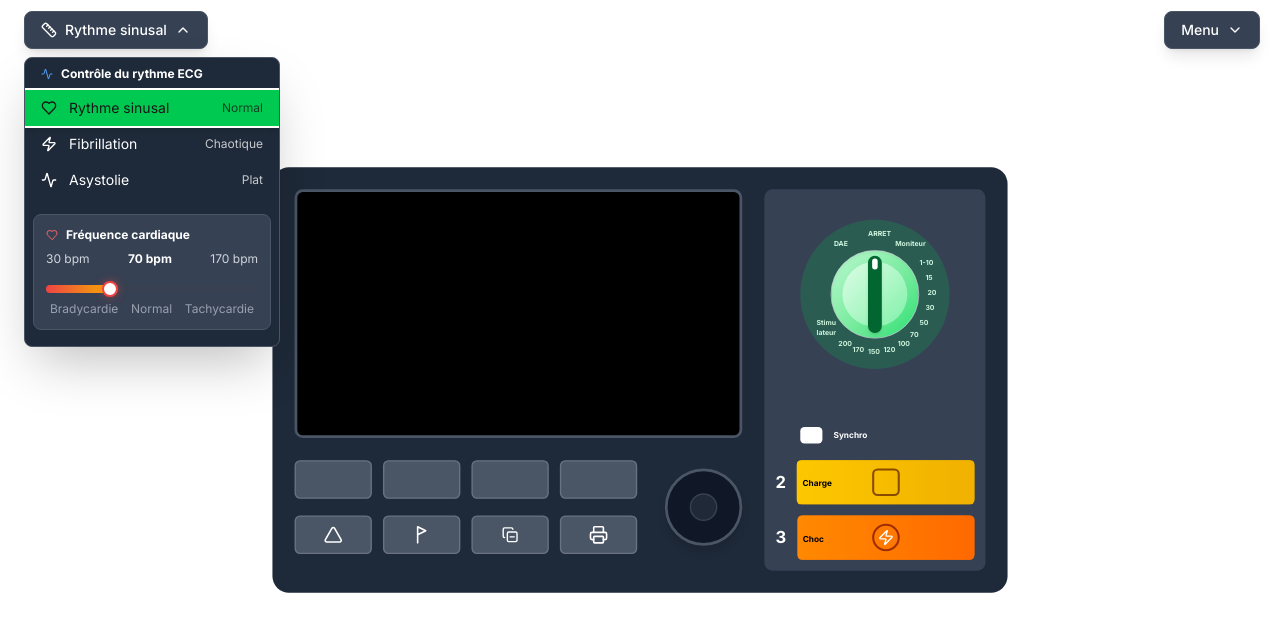
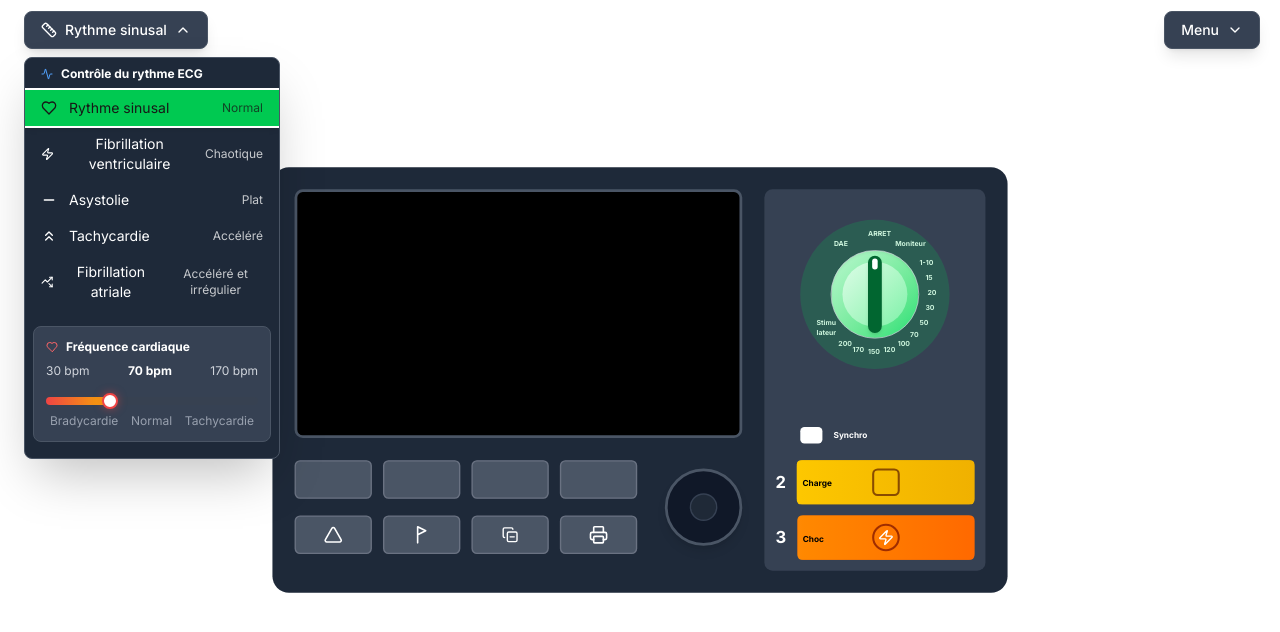
Before and after one commit to Samouz75/Defib_simulation, a Next.js app: page / in a window 1280 px wide. Both pictures are taken after a click on the button "Rythme sinusal". Shown: the top 632 px of the page. Built offline with nearby package versions, Linux system fonts and the light colour scheme.

Commit message:
added new rhythm types for "tachycardie" and "fibrillationAtriale" in the ECG rhythm dropdown and controller. Adjusted related display logic and data structures accordingly.

```diff
--- a/src/app/components/ScreenDisplay/DAEDisplay.tsx
+++ b/src/app/components/ScreenDisplay/DAEDisplay.tsx
@@ -325,7 +325,7 @@ const DAEDisplay: React.FC<DAEDisplayProps> = ({
                 </div>
                 <div className="flex flex-row items-center gap-x-2">
                   <div className="text-green-400 text-4xl font-bold">
-                    {rhythmType === "fibrillation"
+                    {rhythmType === "fibrillationVentriculaire"
                       ? "--"
                       : rhythmType === "asystole"
                         ? "0"
@@ -383,7 +383,7 @@ const DAEDisplay: React.FC<DAEDisplayProps> = ({
               />
               <div className="w-full text-xs font-bold text-green-400 text-right ">
                 <span>
-                  {rhythmType === "fibrillation"
+                  {rhythmType === "fibrillationVentriculaire"
                     ? "Fibrillation ventriculaire"
                     : rhythmType === "asystole"
                       ? "Asystolie"
--- a/src/app/components/ScreenDisplay/ManuelDisplay.tsx
+++ b/src/app/components/ScreenDisplay/ManuelDisplay.tsx
@@ -82,7 +82,7 @@ const ManuelDisplay: React.FC<ManuelDisplayProps> = ({
             </div>
             <div className="flex flex-row items-center gap-x-2">
               <div className="text-green-400 text-4xl font-bold">
-                {rhythmType === 'fibrillation' ? '--' : rhythmType === 'asystole' ? '0' : heartRate}
+                {rhythmType === 'fibrillationVentriculaire' ? '--' : rhythmType === 'asystole' ? '0' : heartRate}
               </div>
               <div className="text-green-400 text-xs">120</div>
             </div>
@@ -110,7 +110,7 @@ const ManuelDisplay: React.FC<ManuelDisplayProps> = ({
             <div className="flex flex-col ">
               <div className="text-blue-400 text-xs">Pouls</div>
               <div className="text-blue-400 text-4xl font-bold">
-                {rhythmType === 'fibrillation' ? '--' : rhythmType === 'asystole' ? '0' : heartRate}
+                {rhythmType === 'fibrillationVentriculaire' ? '--' : rhythmType === 'asystole' ? '0' : heartRate}
               </div>
             </div>
             <div className="flex flex-col ">
@@ -132,7 +132,7 @@ const ManuelDisplay: React.FC<ManuelDisplayProps> = ({
           />
           <div className="w-full text-xs font-bold text-green-400 text-right ">
             <span>
-              {rhythmType === 'fibrillation' ? 'Fibrillation ventriculaire' :
+              {rhythmType === 'fibrillationVentriculaire' ? 'Fibrillation ventriculaire' :
                rhythmType === 'asystole' ? 'Asystolie' : 'Rythme sinusal'}
             </span>
           </div>
--- a/src/app/components/ScreenDisplay/MonitorDisplay.tsx
+++ b/src/app/components/ScreenDisplay/MonitorDisplay.tsx
@@ -73,7 +73,7 @@ const MonitorDisplay: React.FC<MonitorDisplayProps> = ({
             </div>
             <div className="flex flex-row items-center gap-x-2">
               <div className="text-green-400 text-4xl font-bold">
-                {rhythmType === 'fibrillation' ? '--' : rhythmType === 'asystole' ? '0' : heartRate}
+                {rhythmType === 'fibrillationVentriculaire' ? '--' : rhythmType === 'asystole' ? '0' : heartRate}
               </div>
               <div className="text-green-400 text-xs">120</div>
             </div>
@@ -101,7 +101,7 @@ const MonitorDisplay: React.FC<MonitorDisplayProps> = ({
             <div className="flex flex-col items-center">
               <div className="text-blue-400 text-xs">Pouls</div>
               <div className="text-blue-400 text-4xl font-bold">
-                {rhythmType === 'fibrillation' ? '--' : rhythmType === 'asystole' ? '0' : heartRate}
+                {rhythmType === 'fibrillationVentriculaire' ? '--' : rhythmType === 'asystole' ? '0' : heartRate}
               </div>
             </div>
             <div className="flex flex-col items-center">
--- a/src/app/components/ScreenDisplay/StimulateurDisplay.tsx
+++ b/src/app/components/ScreenDisplay/StimulateurDisplay.tsx
@@ -89,7 +89,7 @@ return (
             </div>
             <div className="flex flex-row items-center gap-x-2">
               <div className="text-green-400 text-4xl font-bold">
-                {rhythmType === 'fibrillation' ? '--' : rhythmType === 'asystole' ? '30' : heartRate}
+                {rhythmType === 'fibrillationVentriculaire' ? '--' : rhythmType === 'asystole' ? '30' : heartRate}
               </div>
               <div className="text-green-400 text-xs">120</div>
             </div>
@@ -117,7 +117,7 @@ return (
             <div className="flex flex-col ">
               <div className="text-blue-400 text-xs">Pouls</div>
               <div className="text-blue-400 text-4xl font-bold">
-                {rhythmType === 'fibrillation' ? '--' : rhythmType === 'asystole' ? '30' : heartRate}
+                {rhythmType === 'fibrillationVentriculaire' ? '--' : rhythmType === 'asystole' ? '30' : heartRate}
               </div>
             </div>
             <div className="flex flex-col ">
@@ -144,8 +144,8 @@ return (
           />
           <div className="w-full text-xs font-bold text-green-400 text-right ">
             <span>
-              {rhythmType === 'fibrillation' ? 'Fibrillation ventriculaire' :
-               rhythmType === 'asystole' ? 'BAV 3 - 30/min' : 'Rythme sinusal'}
+              {rhythmType === 'fibrillationVentriculaire' ? 'Fibrillation ventriculaire' :
+               rhythmType === 'asystole'  ? 'Asystolie' : 'Rythme sinusal'}
             </span>
           </div>
         </div>
--- a/src/app/components/controls/ECGRhythmDropdown.tsx
+++ b/src/app/components/controls/ECGRhythmDropdown.tsx
@@ -1,5 +1,5 @@
 import React, { useState, useRef, useEffect } from 'react';
-import { ChevronDown, Heart, Activity, Zap, Ruler } from 'lucide-react';
+import { ChevronDown, Heart, Activity, Zap, Ruler, ChevronsUp, TrendingUpDown, Minus } from 'lucide-react';
 import type { RhythmType } from '../graphsdata/ECGRhythms';
 
 interface ECGRhythmDropdownProps {
@@ -42,8 +42,8 @@ const ECGRhythmDropdown: React.FC<ECGRhythmDropdownProps> = ({
       description: 'Normal',
     },
     {
-      type: 'fibrillation' as RhythmType,
-      label: 'Fibrillation',
+      type: 'fibrillationVentriculaire' as RhythmType,
+      label: 'Fibrillation ventriculaire',
       icon: <Zap className="w-4 h-4" />,
       color: 'bg-red-500 hover:bg-red-600',
       description: 'Chaotique',
@@ -51,9 +51,23 @@ const ECGRhythmDropdown: React.FC<ECGRhythmDropdownProps> = ({
     {
       type: 'asystole' as RhythmType,
       label: 'Asystolie',
-      icon: <Activity className="w-4 h-4" />,
+      icon: <Minus className="w-4 h-4" />,
       color: 'bg-gray-500 hover:bg-gray-600',
       description: 'Plat',
+    },
+    {
+      type: 'tachycardie' as RhythmType,
+      label: 'Tachycardie',
+      icon: <ChevronsUp className="w-4 h-4" />,
+      color: 'bg-purple-500 hover:bg-purple-600',
+      description: 'Accéléré',
+    },
+    {
+      type: 'fibrillationAtriale' as RhythmType,
+      label: 'Fibrillation atriale',
+      icon: <TrendingUpDown className="w-4 h-4" />,
+      color: 'bg-blue-500 hover:bg-blue-600',
+      description: 'Accéléré et irrégulier',
     },
   ];
 
--- a/src/app/components/controls/RhythmController.tsx
+++ b/src/app/components/controls/RhythmController.tsx
@@ -26,8 +26,8 @@ const RhythmController: React.FC<RhythmControllerProps> = ({
       description: 'Normal'
     },
     {
-      type: 'fibrillation' as RhythmType,
-      label: 'Fibrillation',
+      type: 'fibrillationVentriculaire' as RhythmType,
+      label: 'Fibrillation ventriculaire',
       icon: <Zap className="w-4 h-4" />,
       color: 'bg-red-500 hover:bg-red-600',
       description: 'Chaotique'
@@ -38,6 +38,20 @@ const RhythmController: React.FC<RhythmControllerProps> = ({
       icon: <Activity className="w-4 h-4" />,
       color: 'bg-gray-500 hover:bg-gray-600',
       description: 'Plat'
+    },
+    {
+      type: 'tachycardie' as RhythmType,
+      label: 'Tachycardie',
+      icon: <Activity className="w-4 h-4" />,
+      color: 'bg-red-500 hover:bg-red-600',
+      description: 'Accéléré'
+    },
+    {
+      type: 'fibrillationAtriale' as RhythmType,
+      label: 'Fibrillation atriale',
+      icon: <Activity className="w-4 h-4" />,
+      color: 'bg-red-500 hover:bg-red-600',
+      description: 'Accéléré et irrégulier'
     }
   ];
 
--- a/src/app/components/graphsdata/ECGDisplay.tsx
+++ b/src/app/components/graphsdata/ECGDisplay.tsx
@@ -35,7 +35,7 @@ const ECGDisplay: React.FC<ECGDisplayProps> = ({
       return new Array(200).fill(2);
     }
 
-    if (rhythmType === 'fibrillation') {
+    if (rhythmType === 'fibrillationVentriculaire') {
       return [...baseData];
     }
 
@@ -61,7 +61,7 @@ const ECGDisplay: React.FC<ECGDisplayProps> = ({
     const state = animationState.current;
 
     // Mettre à jour la vitesse selon le rythme
-    state.SCROLL_SPEED = rhythmType === 'fibrillation' ? 120 : 60;
+    state.SCROLL_SPEED = rhythmType === 'fibrillationVentriculaire' ? 120 : 60;
 
     // Créer le buffer cyclique
     state.currentBuffer = createCycleBuffer(rhythmType, heartRate);
--- a/src/app/components/graphsdata/ECGRhythms.ts
+++ b/src/app/components/graphsdata/ECGRhythms.ts
@@ -1,4 +1,4 @@
-export type RhythmType = 'sinus' | 'fibrillation' | 'asystole';
+export type RhythmType = 'sinus' | 'fibrillationVentriculaire' | 'asystole' | 'tachycardie' | 'fibrillationAtriale';
 
 export interface ECGRhythm {
   name: string;
@@ -36,16 +36,81 @@ const fibrillationRhythm: number[] = [
   54.07, 65.92, 66.43, 67.98, 63.86, 49.44, 37.59, 30.9, 33.47, 32.96
 ];
 
-// Asystolie (ligne plate)
-const asystoleRhythm: number[] = new Array(100).fill(2);
+const tachycardieRhythm: number[] = [
+  4.51, 4.74, 5.22, 7.12, 9.97, 14.24, 20.64, 32.27, 48.88, 66.44,
+  77.11, 72.6, 62.88, 53.38, 46.03, 38.67, 28.95, 18.98, 11.39, 7.83,
+  5.93, 4.27, 4.03, 5.22, 6.41, 9.73, 16.37, 29.18, 46.98, 65.49,
+  76.88, 74.5, 64.3, 56, 49.35, 43.18, 33.69, 20.88, 10.91, 4.98,
+  3.32, 1.9, 0.71, 0.47, 1.66, 4.98, 11.15, 23.73, 40.81, 60.74,
+  75.93, 81.38, 74.27, 60.74, 48.16, 36.54, 25.39, 14.95, 7.36, 3.56,
+  1.66, 1.42, 1.42, 2.61, 4.03, 7.36, 12.1, 20.17, 34.64, 53.86,
+  70.23, 78.06, 75.21, 64.3, 54.1, 47.22, 39.15, 27.28, 14.71, 7.83,
+  4.98, 4.27, 3.32, 2.37, 2.85, 4.51, 8.3, 15.42, 27.05, 43.66,
+  61.69, 72.84, 73.08, 65.96, 55.52, 47.69, 42, 32.98, 21.59, 10.91,
+  5.22, 3.08, 1.9, 1.9, 2.61, 4.27, 6.64, 11.15, 23.49, 39.86,
+  57.18, 71.42, 73.79, 65.96, 57.66, 50.06, 43.66, 33.93, 22.54, 11.63,
+  5.22, 4.27, 4.51, 3.56, 2.85, 3.08, 5.69, 10.68, 20.88, 37.96,
+  56.94, 71.18, 76.88, 71.18, 60.5, 51.96, 45.32, 36.3, 24.44, 13.76,
+  7.12, 3.08, 2.37, 2.37, 2.85, 4.27, 6.17, 11.15, 20.17, 33.93,
+  54.33, 71.89, 79.01, 75.21, 64.54, 54.1, 47.22, 39.86, 27.76, 14.47,
+  6.17, 2.61, 0.71, 0.47, 0.24, 1.19, 4.27, 9.97, 20.4, 35.12,
+  52.44, 69.05, 77.59, 74.5, 64.54, 53.62, 45.79, 38.2, 27.52, 15.42,
+  6.41, 2.85, 1.19, 0.95, 0.47, 1.42, 4.03, 8.3, 16.85, 32.27,
+  51.96, 68.57, 77.35, 75.21, 63.59, 53.15, 46.03, 38.91, 27.52, 15.42
+];
 
+const fibrillationAtrialeRhythm: number[] = [
+  46.18, 87.84, 46.7, 43.07, 50.85, 49.3, 38.92, 48.84, 45.15, 45.15,
+  50.85, 47.74, 52.41, 60.19, 50.85, 50.33, 57.6, 53.45, 52.93, 53.97,
+  55.01, 53.45, 56.04, 55.52, 52.93, 96.84, 53.45, 52.93, 51.89, 56.04,
+  59.16, 61.75, 53.45, 50.85, 49.3, 45.15, 50.85, 49.3, 44.63, 50.85,
+  45.15, 38.4, 39.84, 90.84, 44.63, 42.55, 45.66, 50.85, 49.3, 45.66,
+  43.59, 90.84, 49.3, 42.55, 45.66, 50.85, 50.85, 48.26, 45.15, 77.84,
+  51.89, 45.15, 50.85, 50.85, 50.33, 50.85, 45.15, 39.44, 50.33, 63.83,
+  45.66, 45.66, 50.85, 52.93, 50.33, 50.33, 48.26, 47.74, 50.85, 50.33,
+  50.85, 50.85, 50.85, 50.33, 50.85, 93.84, 49.3, 50.85, 53.45, 55.52,
+  61.75, 66.42, 53.97, 50.85, 53.45, 53.45, 53.97, 50.33, 53.45, 53.45,
+  56.04, 61.75, 53.45, 48.78, 50.85, 50.85, 49.3, 50.85, 45.66, 44.63,
+  47.74, 45.66, 47.74, 47.74, 50.33, 52.93, 52.93, 50.85, 56.04, 64.35,
+  57.6, 50.85, 51.37, 50.33, 47.74, 93.84, 50.85, 45.66, 49.3, 49.3,
+  53.45, 48.26, 42.55, 42.55, 90.84, 49.3, 45.15, 45.66, 50.85, 53.45,
+  52.93, 50.85, 46.18, 47.74, 53.45, 49.3, 53.45, 50.85, 50.33, 59.16,
+  54.49, 48.26, 50.85, 50.33, 49.3, 50.85, 49.3, 50.33, 90.84, 50.85,
+  50.33, 50.33, 53.45, 58.64, 52.93, 49.3, 49.3, 47.74, 12.97, 33.21,
+  59.16, 64.35, 80.43, 83.55, 59.16, 50.85, 50.85, 50.33, 50.85, 47.74,
+  47.74, 47.74, 47.74, 49.3, 50.33, 50.85, 49.3, 59.16, 63.83, 48.26,
+  50.85, 56.04, 47.22, 73.69, 53.97, 49.3, 53.45, 59.16, 49.3, 50.85
+];
+
+const asystoleRhythm: number[] = [
+  2.94, 2.8, 2.56, 2.31, 2.42, 2.45, 2.27, 2.58, 2.91, 3.32,
+  3.13, 3.12, 3.04, 3.05, 2.97, 2.7, 2.24, 2.36, 1.48, 1.41,
+  0.93, 1.05, 1.06, 0, 0.88, 0.48, 0.87, 0.47, 0.19, 2.94,
+  2.8, 2.56, 2.31, 2.42, 2.45, 2.27, 2.58, 2.91, 3.32, 3.13,
+  3.12, 3.04, 3.05, 2.97, 2.7, 2.24, 2.36, 1.48, 1.41, 0.93,
+  1.05, 1.06, 0, 0.88, 0.48, 0.87, 0.47, 0.19, 2.94, 2.8,
+  2.56, 2.31, 2.42, 2.45, 2.27, 2.58, 2.91, 3.32, 3.13, 3.12,
+  3.04, 3.05, 2.97, 2.7, 2.24, 2.36, 1.48, 1.41, 0.93, 1.05,
+  1.06, 0, 0.88, 0.48, 0.87, 0.47, 0.19, 2.94, 2.8, 2.56,
+  2.31, 2.42, 2.45, 2.27, 2.58, 2.91, 3.32, 3.13, 3.12, 3.04,
+  3.05, 2.97, 2.7, 2.24, 2.36, 1.48, 1.41, 0.93, 1.05, 1.06,
+  0, 0.88, 0.48, 0.87, 0.47, 0.19, 2.94, 2.8, 2.56, 2.31,
+  2.42, 2.45, 2.27, 2.58, 2.91, 3.32, 3.13, 3.12, 3.04, 3.05,
+  2.97, 2.7, 2.24, 2.36, 1.48, 1.41, 0.93, 1.05, 1.06, 0,
+  0.88, 0.48, 0.87, 0.47, 0.19, 2.94, 2.8, 2.56, 2.31, 2.42,
+  2.45, 2.27, 2.58, 2.91, 3.32, 3.13, 3.12, 3.04, 3.05, 2.97,
+  2.7, 2.24, 2.36, 1.48, 1.41, 0.93, 1.05, 1.06, 0, 0.88,
+  0.48, 0.87, 0.47, 0.19, 2.94, 2.8, 2.56, 2.31, 2.42, 2.45,
+  2.27, 2.58, 2.91, 3.32, 3.13, 3.12, 3.04, 3.05, 2.97, 2.7,
+  2.24, 2.36, 1.48, 1.41, 0.93, 1.05, 1.06, 0, 0.88, 0.48
+];
 export const ECG_RHYTHMS: Record<RhythmType, ECGRhythm> = {
   sinus: {
     name: 'Rythme sinusal',
     data: sinusRhythm,
     description: 'Rythme cardiaque normal et régulier'
   },
-  fibrillation: {
+  fibrillationVentriculaire: {
     name: 'Fibrillation ventriculaire',
     data: fibrillationRhythm,
     description: 'Rythme cardiaque chaotique et irrégulier'
@@ -54,6 +119,16 @@ export const ECG_RHYTHMS: Record<RhythmType, ECGRhythm> = {
     name: 'Asystolie',
     data: asystoleRhythm,
     description: 'Absence d\'activité électrique cardiaque'
+  },
+  tachycardie: {
+    name: 'Tachycardie',
+    data: tachycardieRhythm,
+    description: 'Rythme cardiaque accéléré'
+  },
+  fibrillationAtriale: {
+    name: 'Fibrillation atriale',
+    data: fibrillationAtrialeRhythm,
+    description: 'Rythme cardiaque accéléré et irrégulier'
   }
 };
 
--- a/src/app/hooks/useScenario.ts
+++ b/src/app/hooks/useScenario.ts
@@ -285,7 +285,7 @@ export const useScenario = () => {
         currentScenario: scenarioId,
         currentStep: 0,
         showScenarioComplete: false,
-        currentRhythm: 'fibrillation', // Fibrillation ventriculaire
+        currentRhythm: 'fibrillationVentriculaire', // Fibrillation ventriculaire
       });
     } else if (scenarioId === "scenario_2") {
       updateState({
@@ -306,7 +306,7 @@ export const useScenario = () => {
         currentScenario: scenarioId,
         currentStep: 0,
         showScenarioComplete: false,
-        currentRhythm: 'fibrillation', // ACFA rapide (simulé par fibrillation)
+        currentRhythm: 'fibrillationVentriculaire', // ACFA rapide (simulé par fibrillation)
       });
     }
   };
--- a/src/app/page.tsx
+++ b/src/app/page.tsx
@@ -446,10 +446,10 @@ const DefibInterface: React.FC = () => {
             />
             <div className="absolute top-[52.5%] right-4 text-xs font-bold text-green-400 mt-3">
               <span>
-                {effectiveRhythm === "fibrillation" &&
+                {effectiveRhythm === "fibrillationVentriculaire" &&
                 scenario.currentScenario === "scenario_4"
                   ? "ACFA - 160/min"
-                  : effectiveRhythm === "fibrillation"
+                  : effectiveRhythm === "fibrillationVentriculaire"
                     ? "Fibrillation ventriculaire"
                     : effectiveRhythm === "asystole"
                       ? "BAV 3 - 30/min"
```
